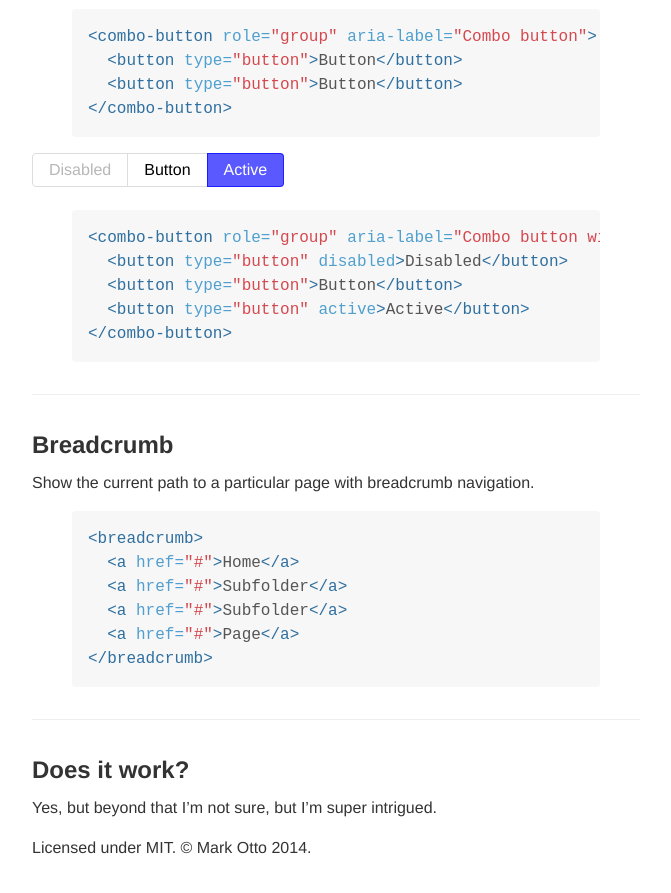
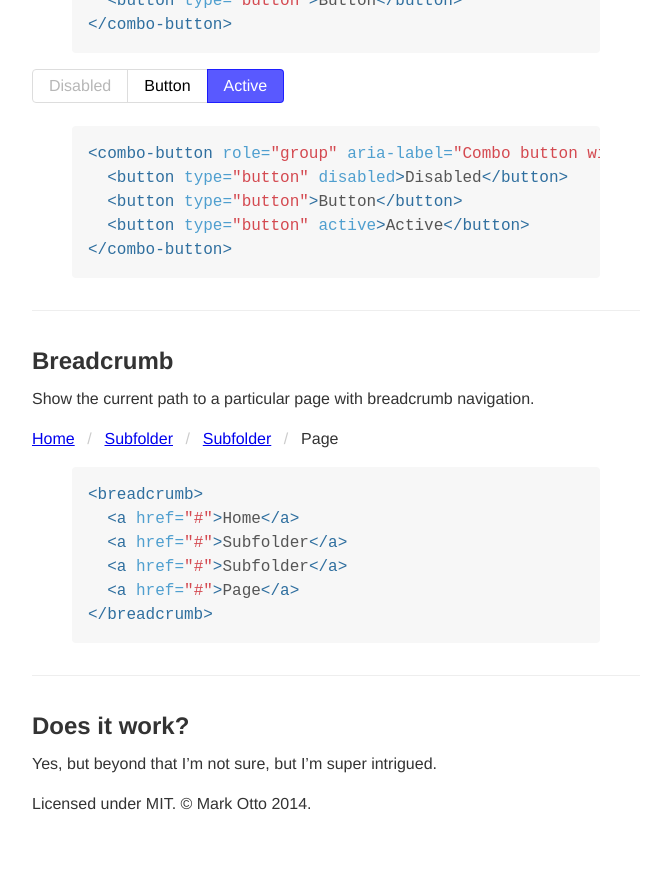
Before and after one commit to mdo/mdoml, a Jekyll site: the page built from index.md, in a window 1280 px wide and 900 px high, scrolled down 4541 px. Shown: the top 893 px of the window, without its empty margins (304-975 px from the left). Built offline with Jekyll 4.4.1, drawn with Linux system fonts in a browser that asks for light colours; after the commit the page ends 5397 px from its top, so only the background shows below that.

Commit message:
fix broke shit

```diff
--- a/index.md
+++ b/index.md
@@ -174,11 +174,8 @@ Contextual messages for warnings, errors, status confirmation, and the like.
 
 {% highlight html %}
 <alert>...</alert>
-
 <alert is="info">...</alert>
-
 <alert is="warning">...</alert>
-
 <alert is="danger">...</alert>
 {% endhighlight %}
 
@@ -188,6 +185,7 @@ Contextual messages for warnings, errors, status confirmation, and the like.
 
 Contextual menus for buttons and more. Built with a custom `<dropdown>` element and several `<button>` elements as the dropdown actions.
 
+<div>
 <button type="button" id="dropdown-toggle" active>
   Dropdown button
 </button>
@@ -200,6 +198,7 @@ Contextual menus for buttons and more. Built with a custom `<dropdown>` element
   <hr>
   <button type="button">Inspect Element</button>
 </dropdown>
+</div>
 
 {% highlight html %}
 <button type="button" id="dropdown-toggle" active>
@@ -254,6 +253,13 @@ Attach multiple buttons together when their actions relate to one another.
 
 Show the current path to a particular page with breadcrumb navigation.
 
+<breadcrumb>
+  <a href="#">Home</a>
+  <a href="#">Subfolder</a>
+  <a href="#">Subfolder</a>
+  <a href="#">Page</a>
+</breadcrumb>
+
 {% highlight html %}
 <breadcrumb>
   <a href="#">Home</a>
```
